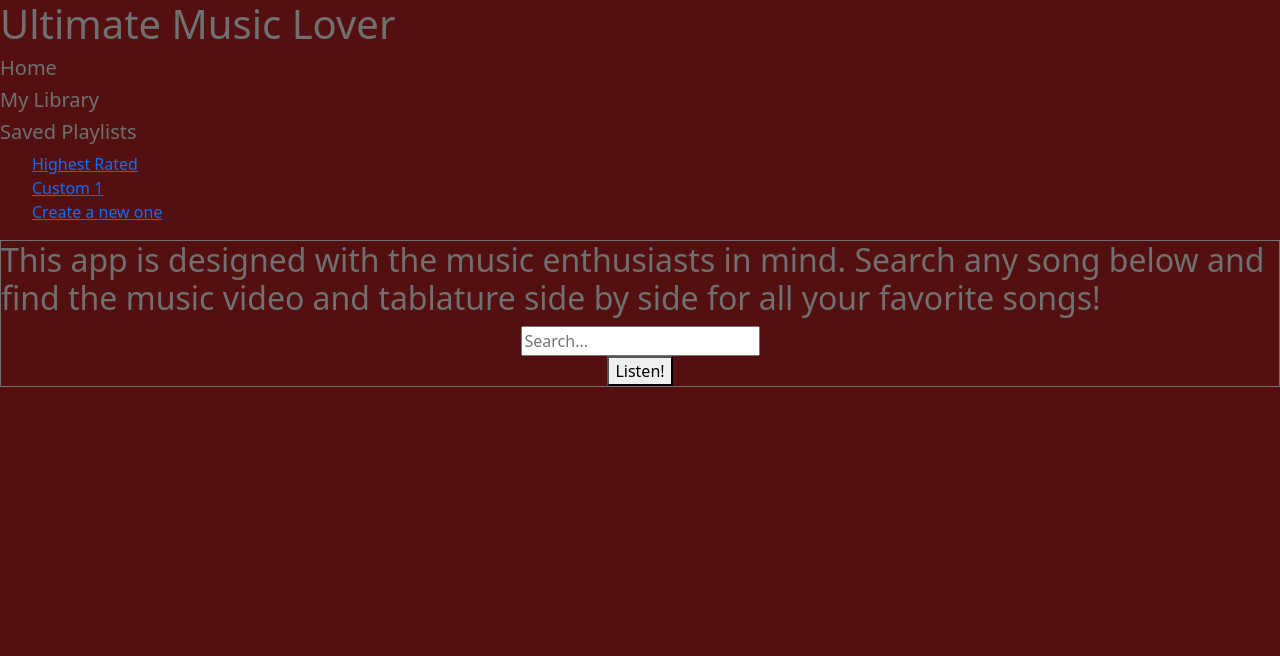
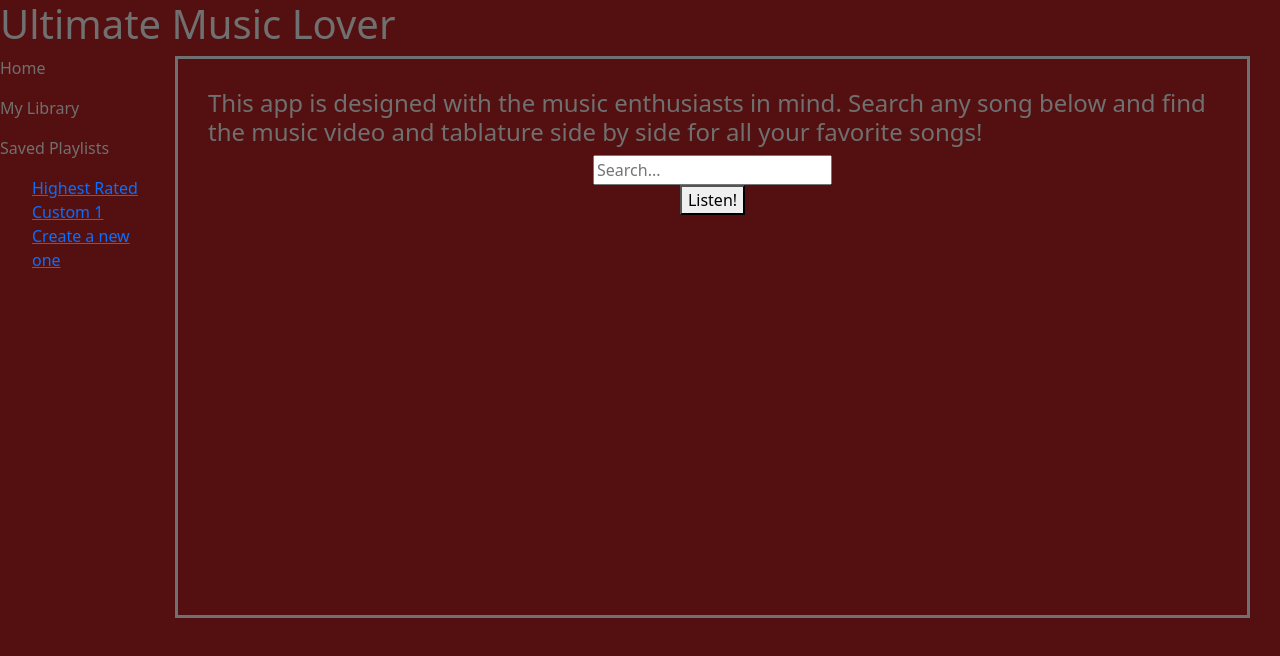
Before and after one commit to connor-hood/capstone_fe, a React (Create React App) app in the folder umlapp/: page / in a window 1280 px wide. Shown: the top 656 px of the page. Built offline with nearby package versions, Linux system fonts and the light colour scheme.

Commit message:
got box drawn around main body and navbar left of body box

```diff
--- a/umlapp/src/components/Home/home.css
+++ b/umlapp/src/components/Home/home.css
@@ -1,6 +1,10 @@
 .headwrap {
-    border: 1px;
+    border: 3px;
     border-style: solid;
+    padding: 30px;
+    margin-left: 175px;
+    padding-bottom: 400px;
+    margin-right: 30px;
 }
 
 form {
--- a/umlapp/src/components/Home/home.jsx
+++ b/umlapp/src/components/Home/home.jsx
@@ -4,7 +4,7 @@ import './home.css'
 function Home() {
     return(
         <div className="headwrap">
-            <h2>This app is designed with the music enthusiasts in mind. Search any song below and find the music video and tablature side by side for all your favorite songs!</h2>
+            <h4>This app is designed with the music enthusiasts in mind. Search any song below and find the music video and tablature side by side for all your favorite songs!</h4>
             <form>
             <label for="search"></label>
             <input type="text" id="search" name="search" placeholder="Search..."/>
--- a/umlapp/src/components/NavBar/navBar.css
+++ b/umlapp/src/components/NavBar/navBar.css
@@ -2,6 +2,9 @@ ul {
     list-style-type: none;
 }
 
-a {
-    color: #707070;
+.sidenav {
+    height: 100%;
+    width: 155px;
+    position: fixed;
+    left: 0;
 }
--- a/umlapp/src/components/NavBar/navBar.jsx
+++ b/umlapp/src/components/NavBar/navBar.jsx
@@ -1,12 +1,12 @@
 import React from 'react';
 import './navBar.css'
 
-function NavBar(props) {
+function NavBar() {
     return (
-        <div>
-            <h5>Home</h5>
-            <h5>My Library</h5>
-            <h5>Saved Playlists</h5>
+        <div className="sidenav">
+            <p>Home</p>
+            <p>My Library</p>
+            <p>Saved Playlists</p>
             <ul>
                 <li><a href="/" >Highest Rated</a></li>
                 <li><a href="/">Custom 1</a></li>
```
